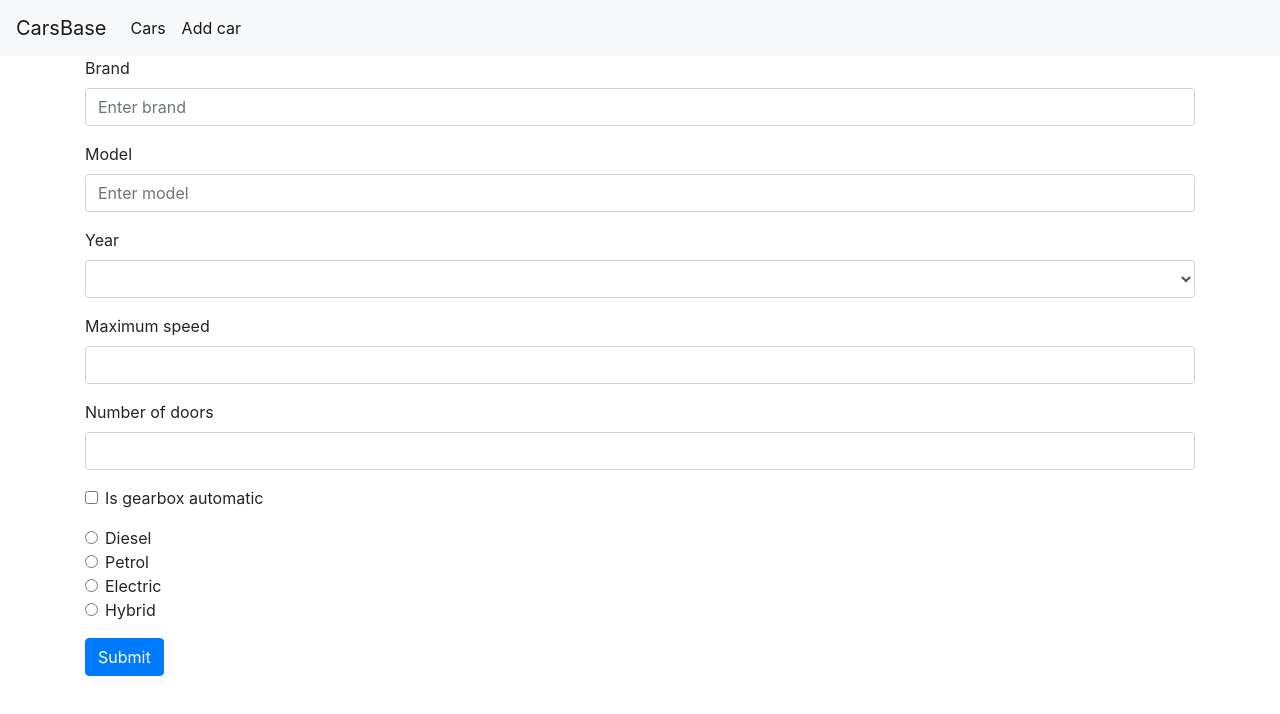
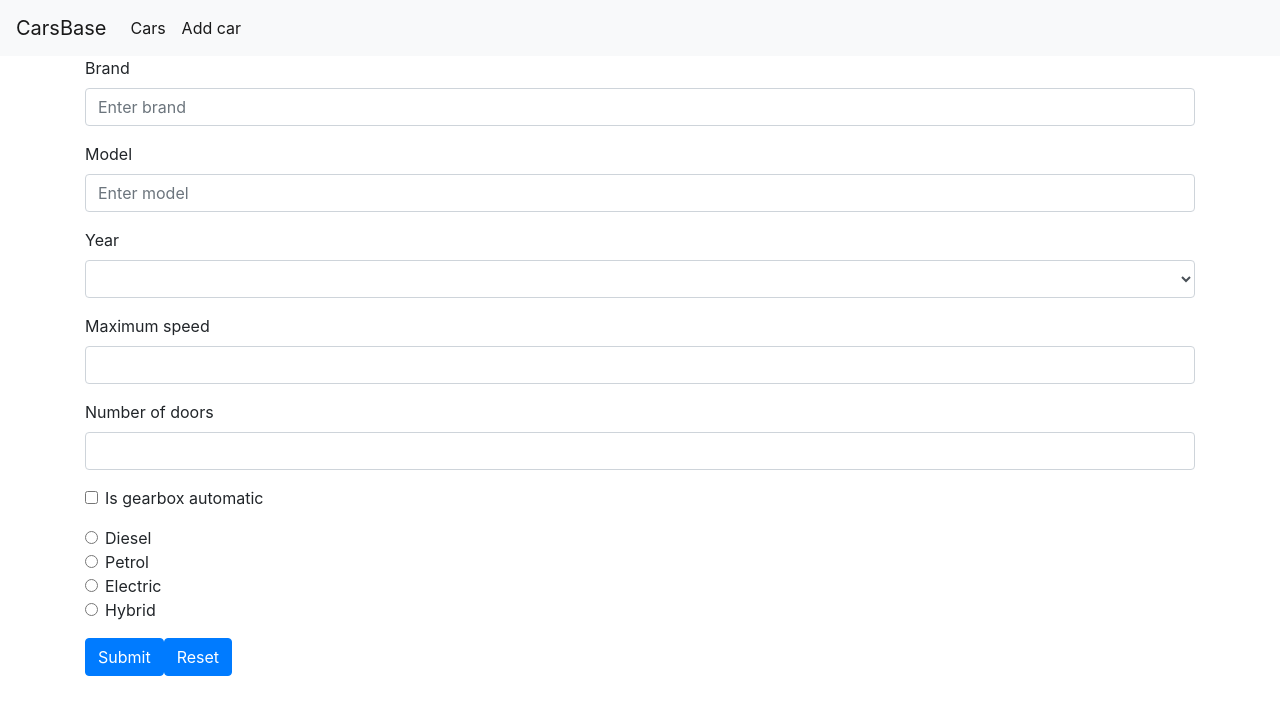
Before and after one commit to pedja77/cars-app, a Vue app: page /add in a window 1280 px wide. Shown: the top 714 px of the page. Built offline with nearby package versions, Linux system fonts and the light colour scheme.

Commit message:
Zadatak 4

```diff
--- a/src/pages/AddCar.vue
+++ b/src/pages/AddCar.vue
@@ -55,6 +55,7 @@
     </div>
 
   <button type="submit" class="btn btn-primary">Submit</button>
+  <input class="btn btn-primary" type="reset" value="Reset">
 </form>
 </div>
 </template>
```
